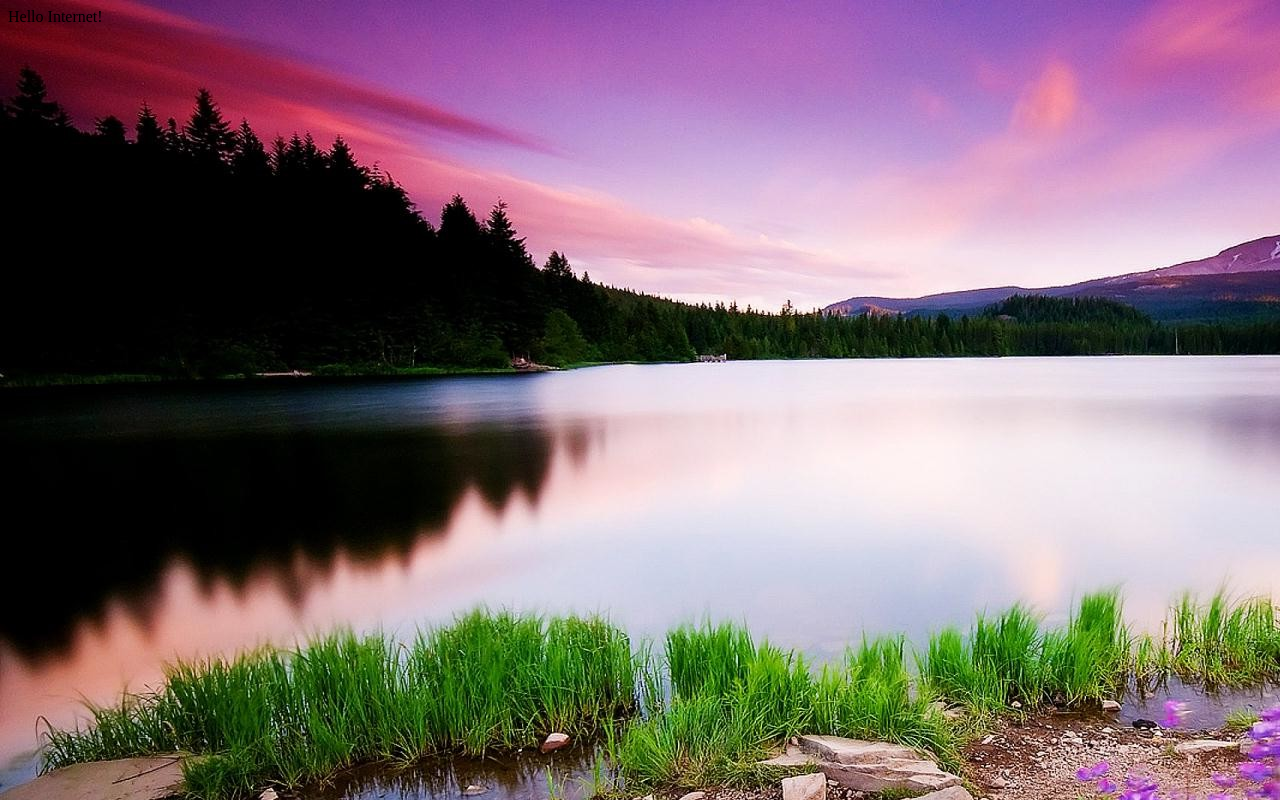
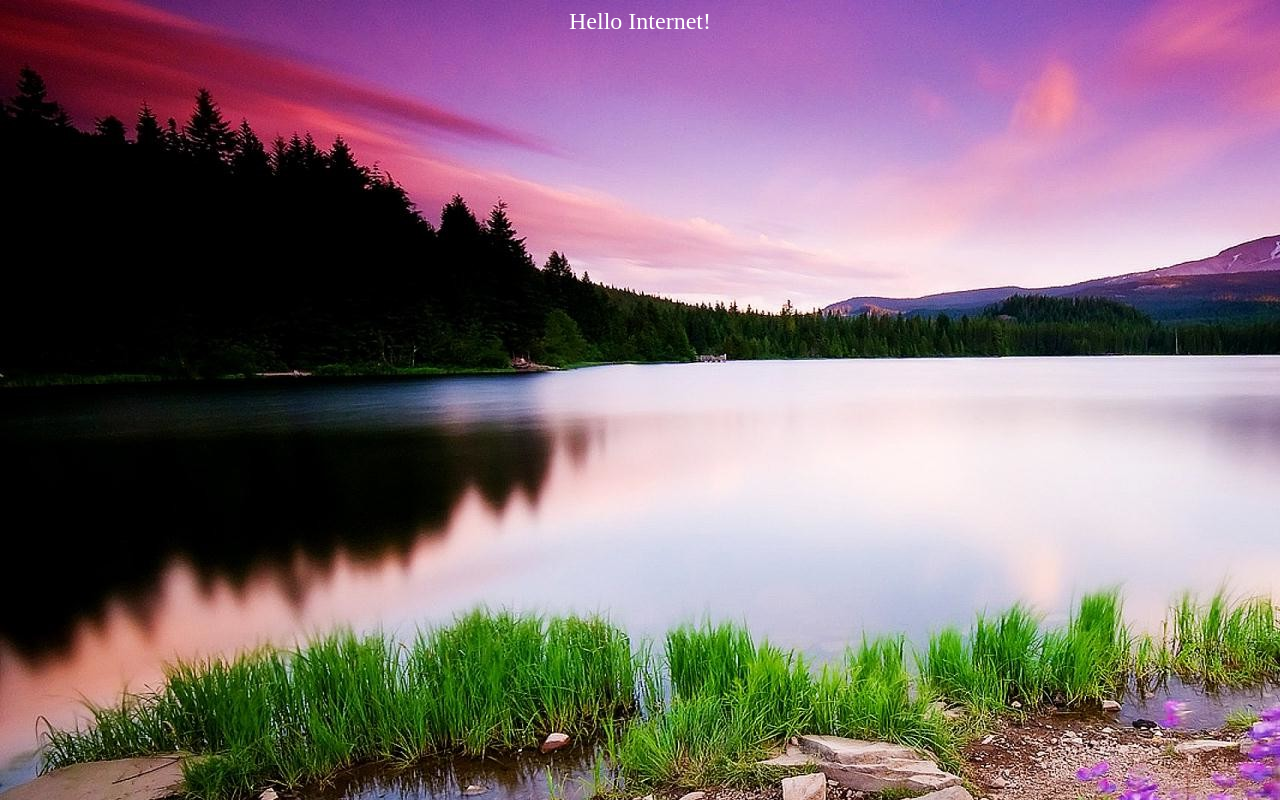
Before and after one commit to chingu-voyage5/Geckos-Team-13, a browser extension: page index.html in a window 1280 px wide. Drawn offline with Linux system fonts and the light colour scheme.

Commit message:
Update styles

```diff
--- a/style.scss
+++ b/style.scss
@@ -3,6 +3,8 @@
   background: url('default-nature-background.jpg');
 }
 
-// .test {
-//   border: 2px dashed purple;
-// }
+.test {
+  color: white;
+  font-size: 24px;
+  text-align: center;
+}
```
Also changed, not shown: style.css.
